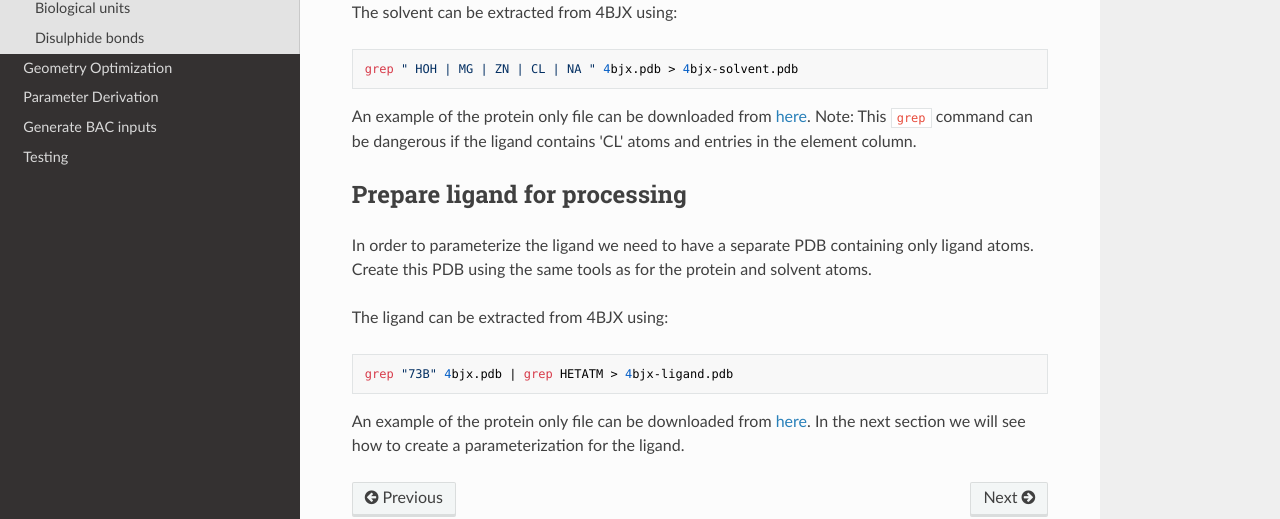
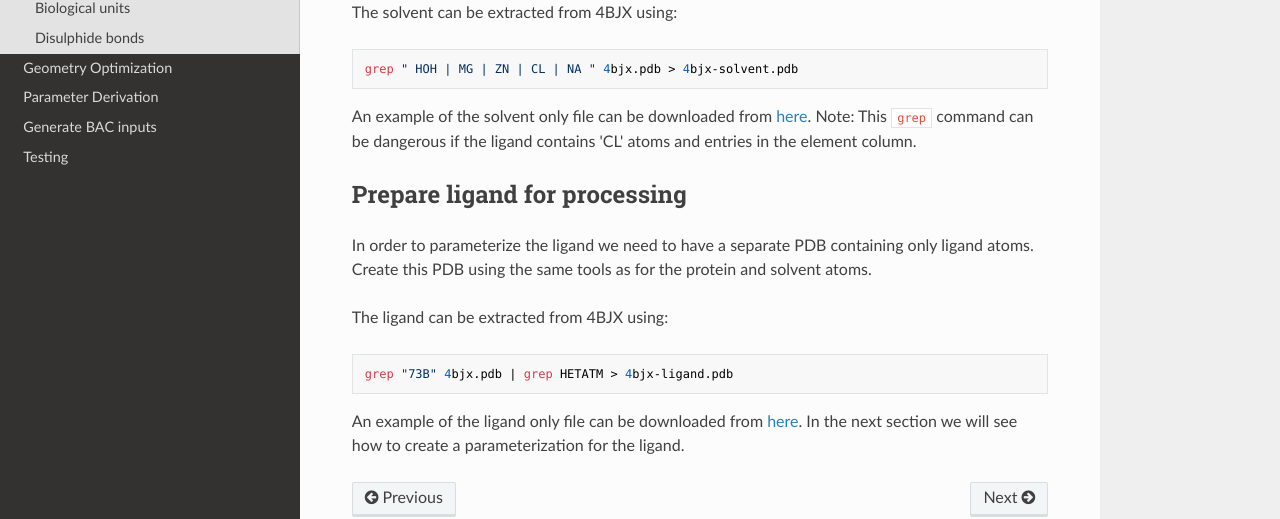
Before and after one commit to UCL-CCS/esmacs-input-creation-docs, an MkDocs documentation site: the page built from docs/preparation.md, in a window 1280 px wide and 900 px high, scrolled down 2584 px. Shown: the part 202-721 px from the top of the window. Built offline with MkDocs 1.6.1, drawn with Linux system fonts in a browser that asks for light colours; nearby versions of some CDN libraries; old or Windows-style settings are respelled for this version of MkDocs.

Commit message:
Correct text introducing example files

````diff
--- a/docs/preparation.md
+++ b/docs/preparation.md
@@ -84,7 +84,7 @@ The solvent can be extracted from 4BJX using:
 grep " HOH | MG | ZN | CL | NA " 4bjx.pdb > 4bjx-solvent.pdb
 ```
 
-An example of the protein only file can be downloaded from [here](examples/4bjx-solvent.pdb).
+An example of the solvent only file can be downloaded from [here](examples/4bjx-solvent.pdb).
 Note: This `grep` command can be dangerous if the ligand contains 'CL' atoms and entries in the element column.
 
 ## Prepare ligand for processing
@@ -97,5 +97,5 @@ The ligand can be extracted from 4BJX using:
 grep "73B" 4bjx.pdb | grep HETATM > 4bjx-ligand.pdb
 ```
 
-An example of the protein only file can be downloaded from [here](examples/4bjx-ligand.pdb).
+An example of the ligand only file can be downloaded from [here](examples/4bjx-ligand.pdb).
 In the next section we will see how to create a parameterization for the ligand.
````
